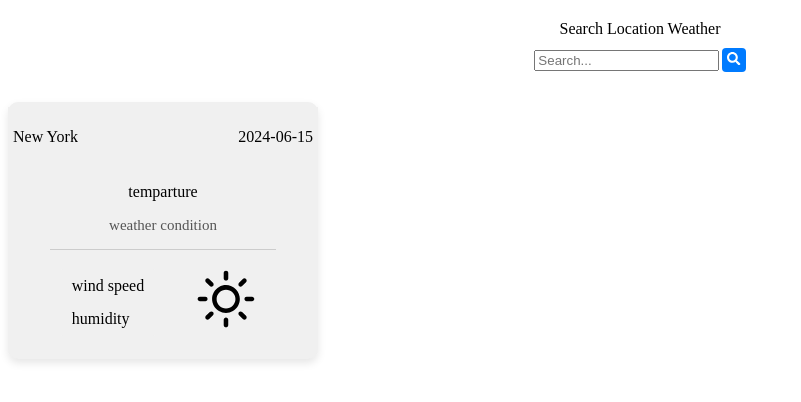
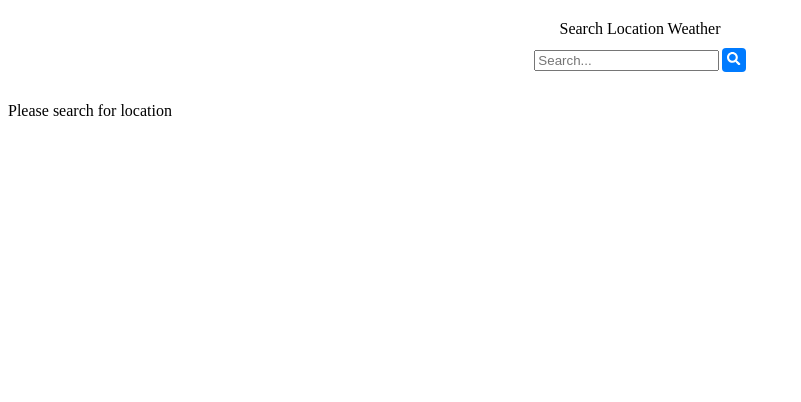
Before and after one commit to conradiscoding/weather-app, a React (Vite) app: page / in a window 1280 px wide. Shown: the top 402 px of the page, without its empty margins (0-801 px from the left). Built offline with nearby package versions, Linux system fonts and the light colour scheme; the HTML template or start-up script is replaced by a standard one.

Commit message:
use weather data in card

```diff
--- a/src/components/weather/card/Card.tsx
+++ b/src/components/weather/card/Card.tsx
@@ -2,24 +2,33 @@ import React, { useState } from 'react';
 import styles from './Card.module.css';
 import WeatherHeader from '../header/WeatherHeader';
 import WeatherIcon from '../icon/WeatherIcon';
+import { useSelector } from 'react-redux';
+import type { RootState } from '../../../store/store';
 
 const Card = () => {
+  const weatherData = useSelector((state: RootState) => state.weather.data);
+
   return (
+    <>
+      {weatherData ? (
         <div className={styles.cardContainer}>
-      <WeatherHeader location="New York" date="2024-06-15" />
+          <WeatherHeader
+            location={weatherData?.location.name}
+            date={weatherData?.location.localtime}
+          />
           <div className={styles.tempConditionContainer}>
             <div className={styles.temperature}>
-          <p>temparture</p>
+              <p>{weatherData?.current.temp_f}</p>
             </div>
             <div className={styles.condition}>
-          <p> weather condition</p>
+              <p>{weatherData?.current.condition.text}</p>
             </div>
           </div>
           <div>
             <div className={styles.detailsRow}>
               <div className={styles.details}>
-            <div> wind speed</div>
-            <div> humidity</div>
+                <div>{weatherData.current.wind_mph}</div>
+                <div> {weatherData.current.humidity}</div>
               </div>
               <div className={styles.icon}>
                 <WeatherIcon condition="sunny" />
@@ -27,6 +36,10 @@ const Card = () => {
             </div>
           </div>
         </div>
+      ) : (
+        <div>Please search for location</div>
+      )}
+    </>
   );
 };
 
--- a/src/components/weather/header/WeatherHeader.tsx
+++ b/src/components/weather/header/WeatherHeader.tsx
@@ -2,8 +2,8 @@ import React from 'react';
 import styles from './WeatherHeader.module.css';
 
 interface WeatherHeaderProps {
-  location: string;
-  date: string;
+  location?: string;
+  date?: string;
 }
 
 const WeatherHeader = ({ location, date }: WeatherHeaderProps) => {
```
Lines whose indentation alone changed are shown as unchanged.
